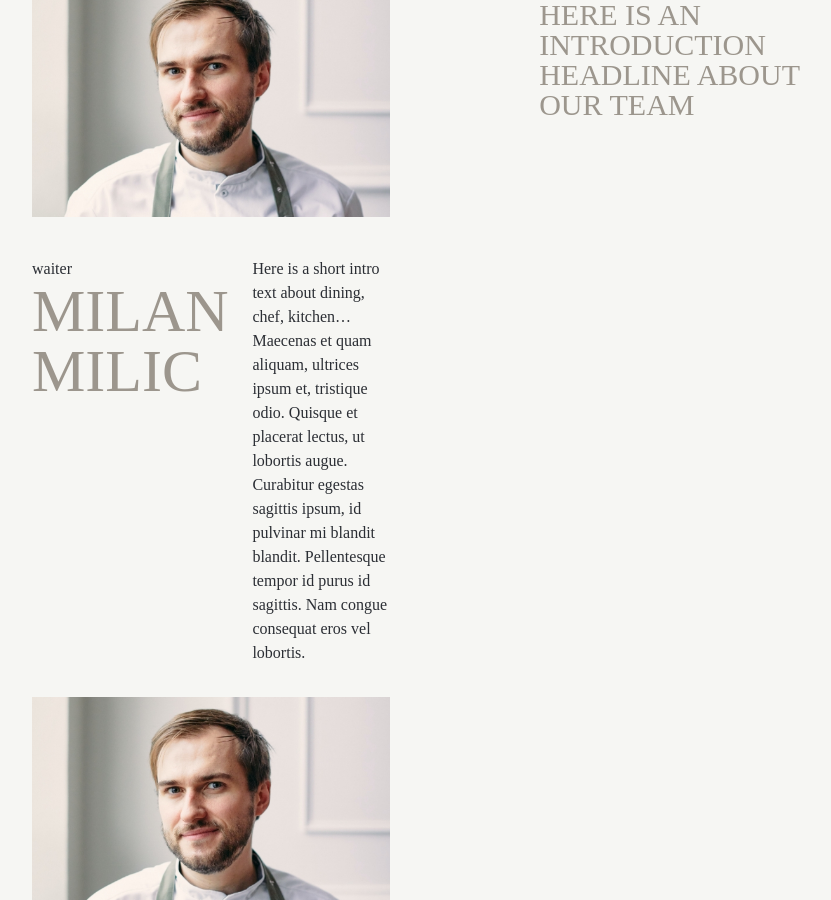
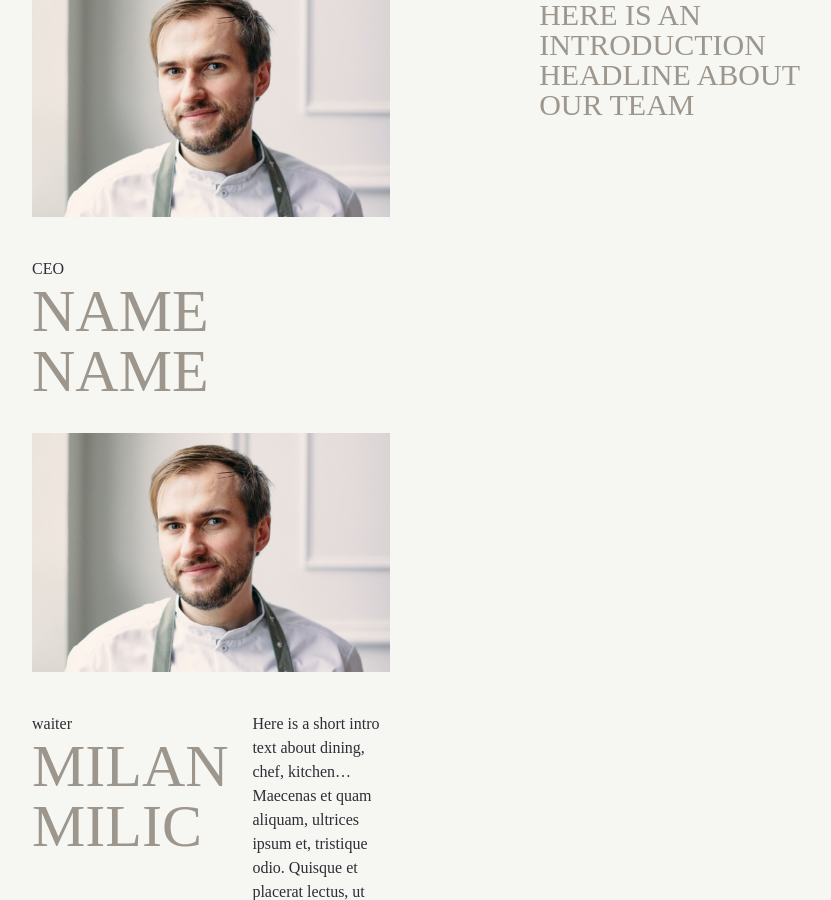
Before and after one commit to milosptr/event-centar, a Jekyll site: the page built from index.md, in a window 1280 px wide and 900 px high, scrolled down 4662 px. Shown: the whole window, without its empty margins (160-991 px from the left). Built offline with Jekyll 4.4.1, drawn with Linux system fonts in a browser that asks for light colours; some web fonts are replaced.

Commit message:
Update from Forestry.io Evgeniya Naydenisheva updated index.md

```diff
--- a/index.md
+++ b/index.md
@@ -23,6 +23,10 @@ second_section_text: |-
 third_section_title: Our team
 third_section_text: Here is an introduction headline about our team
 members:
+- name: Name Name
+  position: CEO
+  image: "/assets/images/team-member1.jpg"
+  about: ''
 - name: Milan Milic
   position: waiter
   image: "/assets/images/team-member1.jpg"
```
